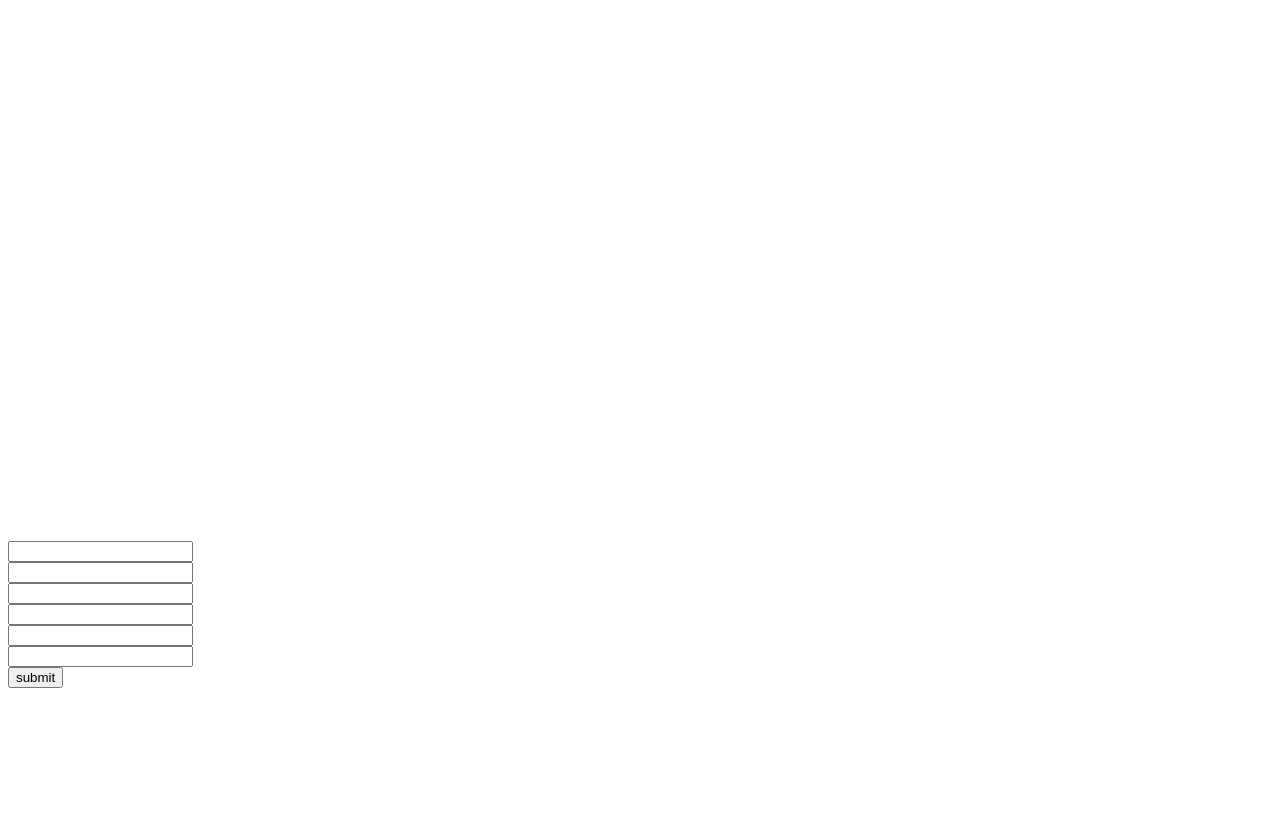
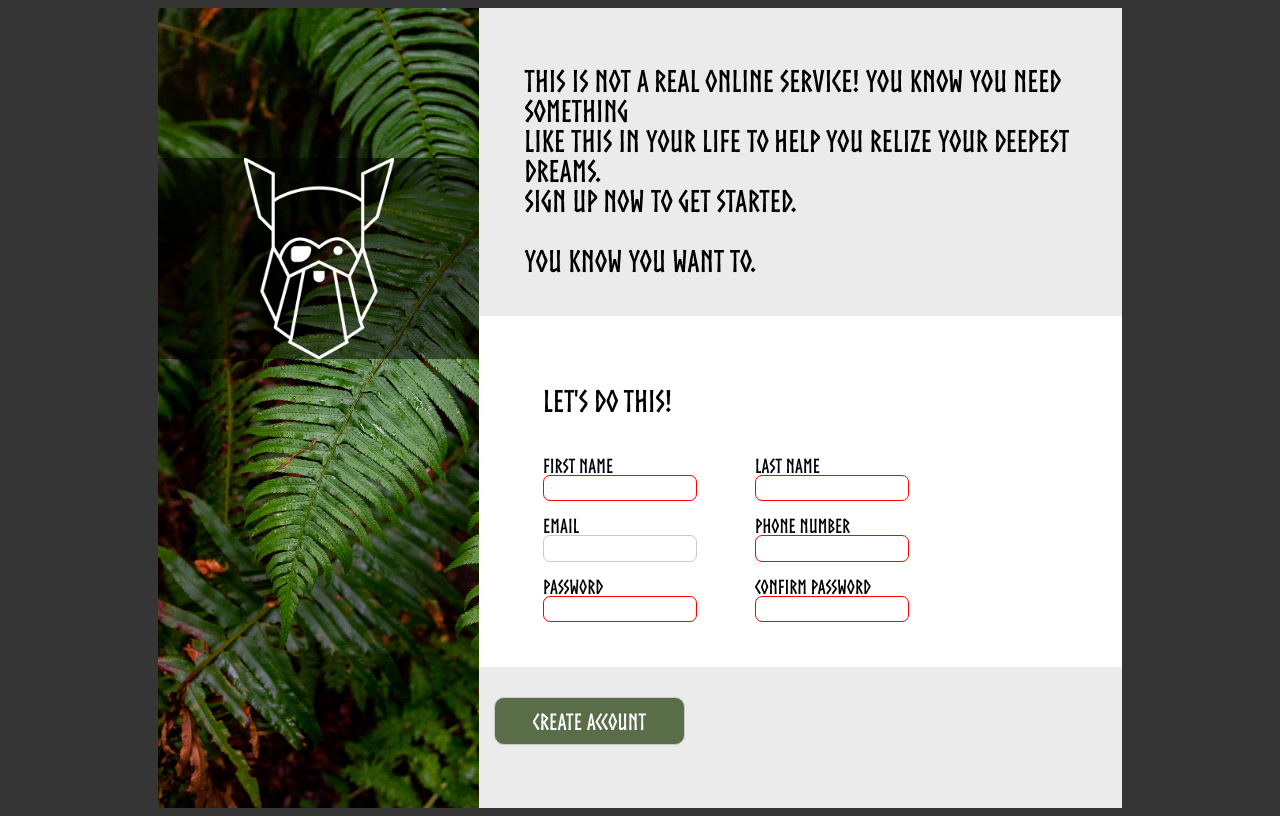
Before and after one commit to saleh-ioio/sign-upFormTheOdinproj, a plain HTML site: page index.html in a window 1280 px wide. Drawn offline with Linux system fonts and the light colour scheme.

Commit message:
add all features

```diff
--- a/index.html
+++ b/index.html
@@ -9,24 +9,43 @@
 <body>
     <main>
         <div class="formImg">
-            <div class="logoHolder"><img src="images/odin-lined.png" alt=""></div>
-            <p class="imgOwnerText"></p>
+            <div class="logoHolder"><img src="images/odin-lined.png" alt="odin logo"></div>
         </div>
         <div class="formContent">
+            <h4>This is not a real online service!
+                You know you need something <br>like
+                this in your life to help you relize
+                your deepest dreams. <br>
+                Sign up now to get started. <br><br>
+                You know you want to.
+            </h4>
 
 
             <form action="#">
 
                 <div class="formStyle">
-                    <h4></h4>
-                    <div><label for="name"><input type="text" id="name"></label></div>
-                    <div><label for="LastName"><input type="text" id="LastName"></label></div>
-                    <div><label for="email"><input type="email" name="email" id="email"></label></div>
-                    <div><label for="phoneNum"><input type="number" name="phoneNum" id="phoneNum"></label></div>
-                    <div><label for="password"><input type="password" name="password" id="password"></label></div>
-                    <div><label for="repass"><input type="password" name="repass" id="repass"></label></div>
+                    <h4>Let's do this!</h4>
+
+                    <fieldset>
+                        <div><label for="name">First Name <br>
+                            <input required type="text" id="name"></label></div>
+                        <div><label for="LastName">Last Name <br>
+                            <input required type="text" id="LastName"></label></div>
+                    </fieldset>
+                    <fieldset>
+                        <div><label for="email">Email <br>
+                            <input type="email" name="email" id="email"></label></div>
+                        <div><label  for="phoneNum">Phone number <br>
+                            <input  required type="number" name="phoneNum" minlength="10" id="phoneNum"></label></div>
+                    </fieldset>
+                    <fieldset>
+                        <div><label for="password">Password <br>
+                            <input required type="password" name="password" id="password"></label></div>
+                        <div><label for="repass">confirm Password <br>
+                            <input required type="password" name="repass" id="repass"></label></div>
+                    </fieldset>
                 </div>
-                <input type="submit" value="submit">
+                <input type="submit" value="create account">
                 <p></p>
             </form>
         </div>
--- /dev/null
+++ b/style.scss
@@ -0,0 +1,126 @@
+@font-face {
+    font-family: norsebold;
+    src: url(Norse-Bold.otf);
+}
+
+:root{
+    font-family: norsebold;
+    font-size: 15px;
+
+}
+
+h4{
+    font-size: 2rem;
+}
+
+.formImg{
+    background-image: url(images/bg.jpg);
+    background-size: cover;
+    flex: 2;
+    height: 100vh;
+    display: flex;
+    justify-content: center;
+
+    img{
+        width: 10rem;
+    }
+
+
+}
+.logoHolder{
+    margin: 10rem 0rem;
+    width: 100%;
+    height: fit-content;
+    display: flex;
+    justify-content: center;
+    background-color: rgba(0, 0, 0, 0.5);
+}
+
+body{
+    background-color:  rgb(53, 53, 53);
+
+}
+main{
+    display: flex;
+    height: 100vh;
+    padding: 0 10rem;
+
+}
+.formContent{
+    background-color: rgb(235, 235, 235);
+    color: black;
+    display: flex;
+    align-items: baseline;
+padding: 4rem 0rem;
+    justify-content: center;
+    flex-direction: column;
+
+    flex: 4;
+    h4,fieldset{
+        padding: 0 3rem;
+
+    }
+}
+fieldset{
+    display: flex;
+    width: 70%;
+    border: none;
+    padding: 1rem 0;
+    margin: 1rem 0;
+
+
+    label{
+        font-size: 1.3rem;
+    }
+
+    div{
+        flex: 1;
+    }
+}
+form{
+    width: 100%;
+}
+.formStyle{
+    background-color: white;
+    padding: 2rem 1.25rem;
+
+
+}
+
+
+input{
+
+    width: 70%;
+    height: 1.5rem;
+    border-radius: 7px;
+    border: 1px solid rgb(201, 199, 199);
+    transition: 0.5s;
+
+    &:focus{
+        outline: none;
+        border: 1px solid blue;
+    }
+
+    &:invalid{
+        border: 1px solid red;
+    }
+
+    &[type="number"]{
+        appearance: none;
+        -moz-appearance: textfield;
+    }
+
+    &[type="submit"]{
+        height: auto;
+        width: auto;
+        background-color: #596D48;
+        font-family: norsebold;
+        font-size: 1.5rem;
+        color: white;
+        border-radius: 10px;
+        padding: 0.75rem 2.5rem ;
+        margin: 2rem 1rem;
+
+    }
+
+}
```
Also changed, not shown: images/bg.jpg (added), images/premium_photo-1667424094018-d54ce121be62.avif (deleted), style.css, 1 other file.
